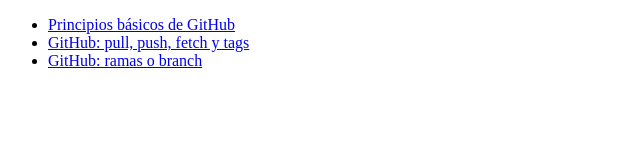
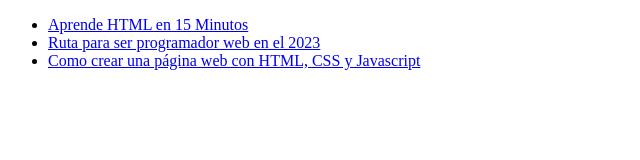
Before and after one commit to Sil477/Cent35-PROG3, a plain HTML site: page EJERCICIOS/01-Etiquetas_y_atributos/ejercicio1.html in a window 1280 px wide. Shown: the whole page, without its empty margins (0-640 px from the left). Drawn offline with Linux system fonts and the light colour scheme.

Commit message:
Agregando las carpetas para Programcion3

```diff
--- a/EJERCICIOS/01-Etiquetas_y_atributos/ejercicio1.html
+++ b/EJERCICIOS/01-Etiquetas_y_atributos/ejercicio1.html
@@ -19,13 +19,13 @@
         Aprendiendo a documentar mi código con OpenBootcamp-->
         <ul>
             <li>
-                <a href="https://www.youtube.com/watch?v=mNbnV3aN3KA">Principios básicos de GitHub</a>
+                <a href="https://www.youtube.com/watch?v=mNbnV3aN3KA">Aprende HTML en 15 Minutos</a>
             </li>
             <li>
-                <a href="https://www.youtube.com/watch?v=6tfgKv93C_Q&list=PLeOf1XfBcT4kz-UFpNSlf7pASv5x5VhGH">GitHub: pull, push, fetch y tags</a>
+                <a href="https://www.youtube.com/watch?v=6tfgKv93C_Q&list=PLeOf1XfBcT4kz-UFpNSlf7pASv5x5VhGH">Ruta para ser programador web en el 2023</a>
             </li>
             <li>
-                <a href="https://www.youtube.com/watch?v=9t9P9KZCmtU&list=PLeOf1XfBcT4kz-UFpNSlf7pASv5x5VhGH&index=5">GitHub: ramas o branch</a>
+                <a href="https://www.youtube.com/watch?v=9t9P9KZCmtU&list=PLeOf1XfBcT4kz-UFpNSlf7pASv5x5VhGH&index=5">Como crear una página web con HTML, CSS y Javascript</a>
             </li>
         </ul>
     </body>
```
